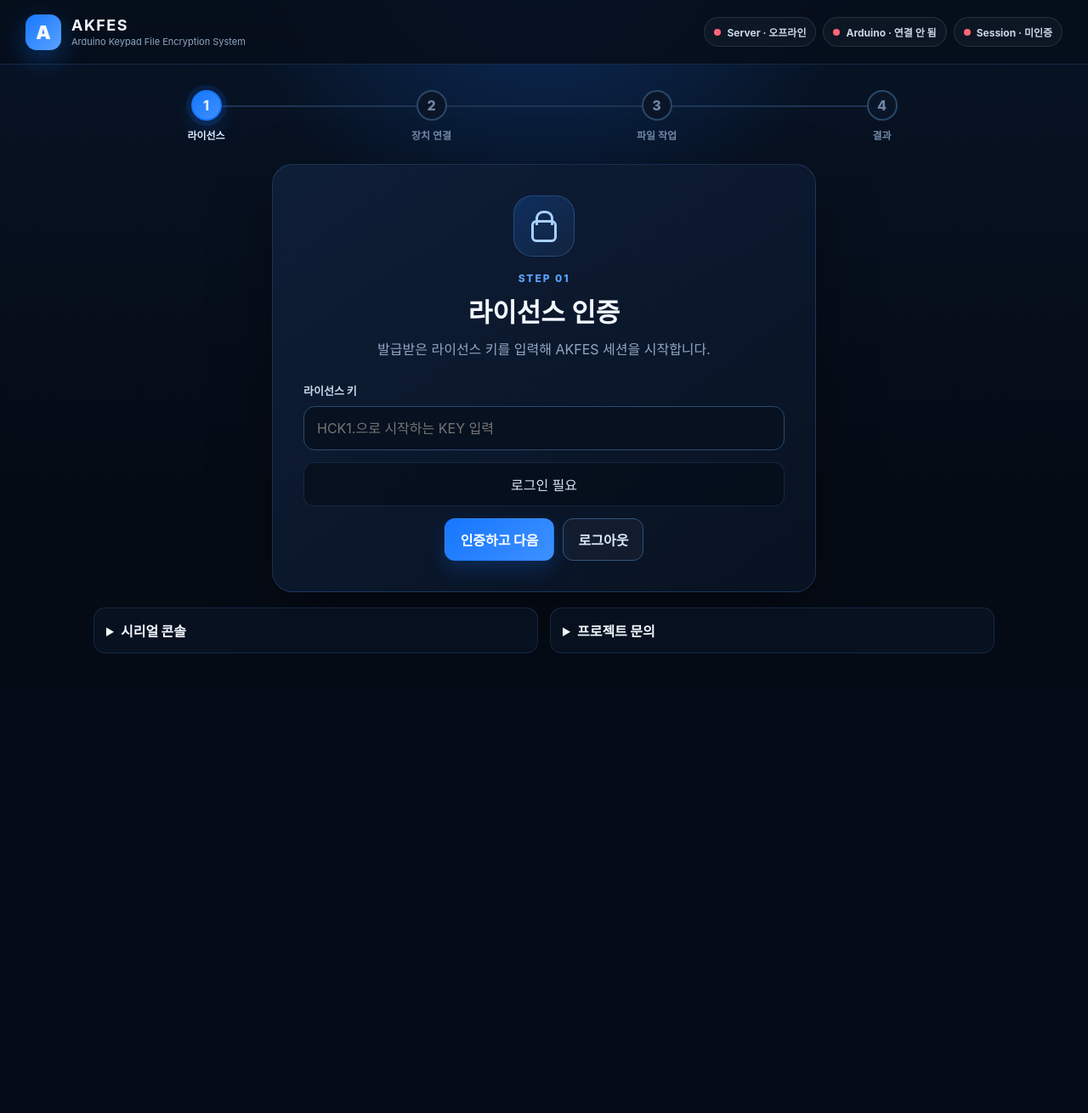
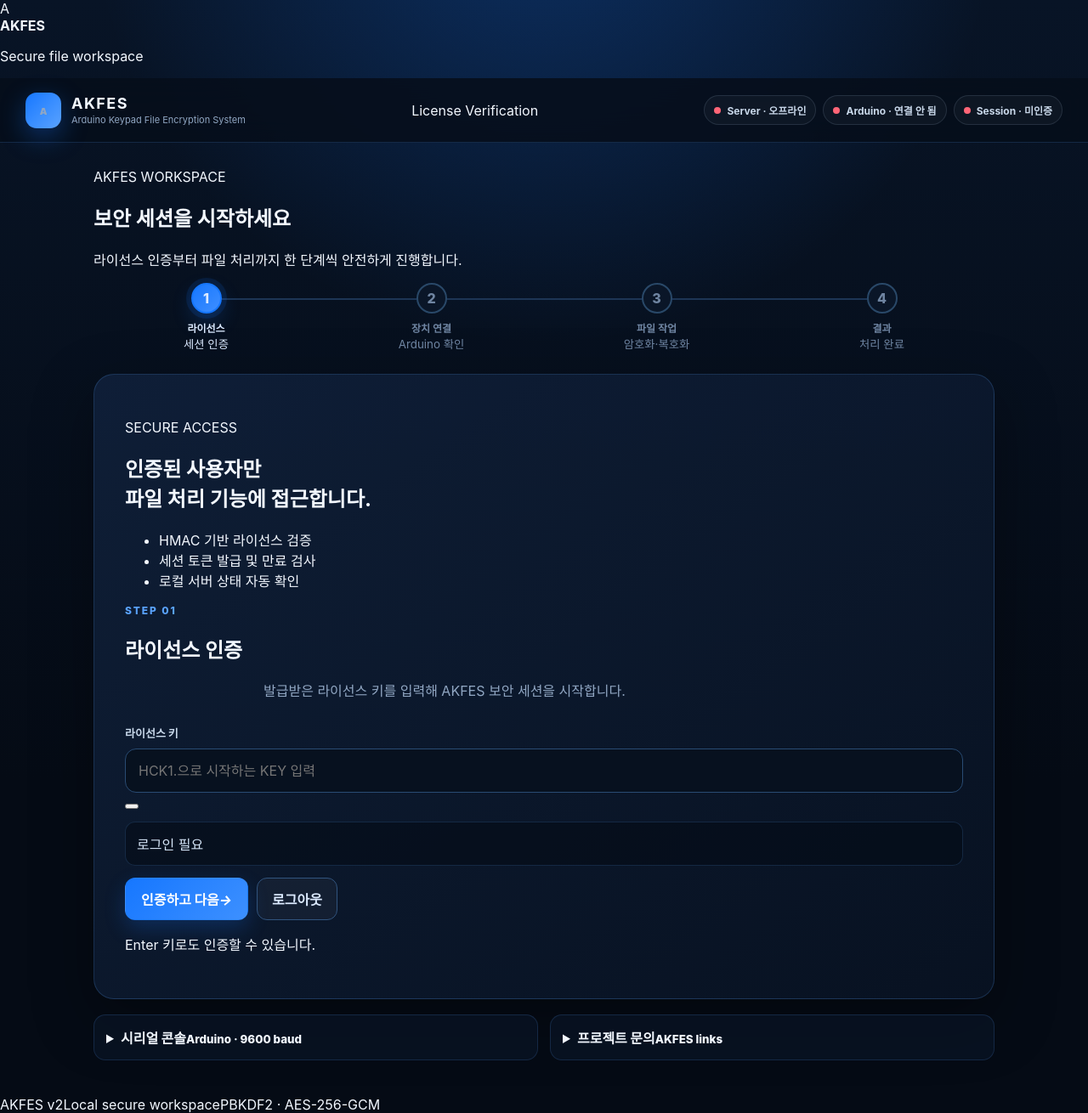
Before and after one commit to Smarttiger2338/AKFES-APP, a Flask app: template AKFES-Client/client/templates/index.html in a window 1280 px wide. Shown: the whole page at 85% size. Before the commit the page ends 769 px from the top, so only its background shows below. Run offline with Flask 3, Linux system fonts and the light colour scheme; the template is opened without the code that fills it, so the values that code supplies are empty.

Commit message:
Redesign wizard as polished animated application

```diff
--- a/AKFES-Client/client/templates/index.html
+++ b/AKFES-Client/client/templates/index.html
@@ -3,6 +3,7 @@
 <head>
 <meta charset="UTF-8">
 <meta name="viewport" content="width=device-width, initial-scale=1.0">
+<meta name="theme-color" content="#07111f">
 <title>AKFES</title>
 <link rel="stylesheet" href="../static/style.css">
 <script src="../static/contact_config.js"></script>
@@ -10,12 +11,34 @@
 <script src="../static/wizard.js" defer></script>
 </head>
 <body>
+<div id="splash" class="splash" aria-hidden="true">
+  <div class="splash-orbit"><span></span><span></span><span></span></div>
+  <div class="splash-logo">A</div>
+  <strong>AKFES</strong>
+  <p>Secure file workspace</p>
+  <div class="splash-loader"><i></i></div>
+</div>
+
+<div class="ambient ambient-a"></div>
+<div class="ambient ambient-b"></div>
+<div class="ambient ambient-c"></div>
+
 <div class="wizard-shell">
   <header class="app-header">
     <div class="brand">
-      <div class="brand-mark" aria-hidden="true">A</div>
-      <div><strong>AKFES</strong><span>Arduino Keypad File Encryption System</span></div>
+      <div class="brand-mark" aria-hidden="true"><span>A</span></div>
+      <div class="brand-copy">
+        <strong>AKFES</strong>
+        <span>Arduino Keypad File Encryption System</span>
       </div>
+    </div>
+
+    <div class="header-center" aria-hidden="true">
+      <span class="header-line"></span>
+      <span id="headerStage">License Verification</span>
+      <span class="header-line"></span>
+    </div>
+
     <div class="header-status" aria-label="시스템 상태">
       <span id="serverBadge" class="badge warning"><span class="badge-dot"></span>Server · 확인 전</span>
       <span id="arduinoBadge" class="badge danger"><span class="badge-dot"></span>Arduino · 연결 안 됨</span>
@@ -24,104 +47,179 @@
   </header>
 
   <main class="wizard-main">
+    <section class="hero-strip">
+      <div>
+        <span class="hero-kicker">AKFES WORKSPACE</span>
+        <h1 id="heroTitle">보안 세션을 시작하세요</h1>
+        <p id="heroDescription">라이선스 인증부터 파일 처리까지 한 단계씩 안전하게 진행합니다.</p>
+      </div>
+      <div class="hero-shield" aria-hidden="true">
+        <span class="shield-core"></span>
+        <span class="shield-ring ring-one"></span>
+        <span class="shield-ring ring-two"></span>
+      </div>
+    </section>
+
     <ol class="stepper" aria-label="진행 단계">
-      <li class="active" data-step-indicator="1"><span>1</span><b>라이선스</b></li>
-      <li data-step-indicator="2"><span>2</span><b>장치 연결</b></li>
-      <li data-step-indicator="3"><span>3</span><b>파일 작업</b></li>
-      <li data-step-indicator="4"><span>4</span><b>결과</b></li>
+      <li class="active" data-step-indicator="1" tabindex="0"><span>1</span><b>라이선스</b><small>세션 인증</small></li>
+      <li data-step-indicator="2" tabindex="0"><span>2</span><b>장치 연결</b><small>Arduino 확인</small></li>
+      <li data-step-indicator="3" tabindex="0"><span>3</span><b>파일 작업</b><small>암호화·복호화</small></li>
+      <li data-step-indicator="4" tabindex="0"><span>4</span><b>결과</b><small>처리 완료</small></li>
     </ol>
 
     <div id="wizardNotice" class="wizard-notice" role="status" aria-live="polite" hidden></div>
+    <div id="toastHost" class="toast-host" aria-live="polite" aria-atomic="true"></div>
 
     <section class="step-screen active" data-step="1" aria-labelledby="step1Title">
-      <div class="screen-card narrow">
-        <div class="screen-icon icon-lock" aria-hidden="true"></div>
+      <div class="screen-card split-card">
+        <div class="visual-panel visual-license">
+          <div class="visual-grid"></div>
+          <div class="visual-icon icon-lock" aria-hidden="true"></div>
+          <p>SECURE ACCESS</p>
+          <h2>인증된 사용자만<br>파일 처리 기능에 접근합니다.</h2>
+          <ul class="feature-list">
+            <li><span></span>HMAC 기반 라이선스 검증</li>
+            <li><span></span>세션 토큰 발급 및 만료 검사</li>
+            <li><span></span>로컬 서버 상태 자동 확인</li>
+          </ul>
+        </div>
+
+        <div class="form-panel">
           <p class="eyebrow">STEP 01</p>
-        <h1 id="step1Title">라이선스 인증</h1>
-        <p class="description">발급받은 라이선스 키를 입력해 AKFES 세션을 시작합니다.</p>
+          <h2 id="step1Title">라이선스 인증</h2>
+          <p class="description">발급받은 라이선스 키를 입력해 AKFES 보안 세션을 시작합니다.</p>
           <label class="field-label" for="licenseKey">라이선스 키</label>
+          <div class="input-shell">
+            <span class="input-icon key-icon" aria-hidden="true"></span>
             <input id="licenseKey" type="password" placeholder="HCK1.으로 시작하는 KEY 입력" autocomplete="off" spellcheck="false">
+            <button id="toggleLicenseBtn" type="button" class="icon-button" aria-label="라이선스 키 표시 전환"><span class="eye-icon"></span></button>
+          </div>
           <div id="loginStatus" class="message" role="status" aria-live="polite">로그인 필요</div>
-        <div class="button-row center">
-          <button id="loginBtn" type="button" class="primary-button">인증하고 다음</button>
+          <div class="button-row">
+            <button id="loginBtn" type="button" class="primary-button button-glow"><span>인증하고 다음</span><i aria-hidden="true">→</i></button>
             <button id="logoutBtn" type="button" class="secondary-button">로그아웃</button>
+          </div>
+          <p class="micro-copy">Enter 키로도 인증할 수 있습니다.</p>
         </div>
       </div>
     </section>
 
     <section class="step-screen" data-step="2" aria-labelledby="step2Title" hidden>
-      <div class="screen-card narrow">
-        <div class="screen-icon icon-device" aria-hidden="true"></div>
+      <div class="screen-card split-card reverse">
+        <div class="visual-panel visual-device">
+          <div class="device-illustration" aria-hidden="true">
+            <div class="board"><span class="board-led led-one"></span><span class="board-led led-two"></span><i></i></div>
+            <div class="cable"></div>
+            <div class="keypad"><span></span><span></span><span></span><span></span><span></span><span></span><span></span><span></span><span></span><span></span><span></span><span></span></div>
+          </div>
+          <p>HARDWARE LINK</p>
+          <h2>Arduino Uno와<br>물리적 키패드를 연결합니다.</h2>
+        </div>
+
+        <div class="form-panel">
           <p class="eyebrow">STEP 02</p>
-        <h1 id="step2Title">Arduino 연결</h1>
+          <h2 id="step2Title">Arduino 연결</h2>
           <p class="description">USB로 연결된 Arduino Uno의 시리얼 포트를 선택합니다.</p>
-        <div id="connectionStatus" class="message" role="status" aria-live="polite">아두이노 연결 대기</div>
-        <div class="button-row center">
-          <button id="connectBtn" type="button" class="primary-button">포트 선택 및 연결</button>
+          <div class="connection-card">
+            <div class="connection-pulse"><span></span></div>
+            <div><small>DEVICE STATUS</small><strong id="connectionStatus">아두이노 연결 대기</strong></div>
+          </div>
+          <div class="button-row">
+            <button id="connectBtn" type="button" class="primary-button button-glow"><span>포트 선택 및 연결</span><i aria-hidden="true">↗</i></button>
             <button id="disconnectBtn" type="button" class="secondary-button">연결 해제</button>
           </div>
           <button id="serverBtn" type="button" class="text-button">서버 상태 다시 확인</button>
           <div class="nav-row">
-          <button type="button" class="secondary-button" data-prev>이전</button>
-          <button id="deviceNextBtn" type="button" class="primary-button" data-next disabled>다음</button>
+            <button type="button" class="secondary-button" data-prev>← 이전</button>
+            <button id="deviceNextBtn" type="button" class="primary-button" data-next disabled>다음 →</button>
+          </div>
         </div>
       </div>
     </section>
 
     <section class="step-screen" data-step="3" aria-labelledby="step3Title" hidden>
-      <div class="screen-card wide">
+      <div class="screen-card workspace-card">
+        <div class="workspace-heading">
+          <div>
             <p class="eyebrow">STEP 03</p>
-        <h1 id="step3Title">파일 암호화 및 복호화</h1>
+            <h2 id="step3Title">파일 암호화 및 복호화</h2>
             <p class="description">파일과 작업 모드를 선택한 뒤 키패드로 비밀번호를 입력하세요.</p>
+          </div>
+          <div class="security-chip"><span></span>AES-256-GCM</div>
+        </div>
 
         <div id="dropZone" class="drop-zone" role="button" tabindex="0" aria-label="파일 선택 영역">
           <input type="file" id="file">
-          <div class="drop-icon" aria-hidden="true">⇩</div>
+          <div class="drop-visual" aria-hidden="true"><span class="file-sheet"></span><span class="upload-arrow">↑</span></div>
           <strong>파일을 끌어놓거나 클릭하여 선택</strong>
-          <span id="fileName">선택된 파일 없음</span>
+          <p>모든 확장자의 파일을 처리할 수 있습니다.</p>
+          <span id="fileName" class="file-name">선택된 파일 없음</span>
+          <div class="drop-ripple ripple-one"></div><div class="drop-ripple ripple-two"></div>
         </div>
 
         <div class="work-grid">
-          <div>
-            <span class="field-label">작업 모드</span>
+          <section class="work-panel">
+            <div class="panel-title"><span>01</span><div><strong>작업 모드</strong><small>수행할 기능을 선택하세요.</small></div></div>
             <div class="mode-row">
-              <label><input type="radio" name="mode" value="encrypt" checked><span class="mode-option"><b>암호화</b><small>보호된 파일 생성</small></span></label>
-              <label><input type="radio" name="mode" value="decrypt"><span class="mode-option"><b>복호화</b><small>원본 파일 복원</small></span></label>
+              <label><input type="radio" name="mode" value="encrypt" checked><span class="mode-option"><i class="mode-icon encrypt-icon"></i><b>암호화</b><small>보호된 파일 생성</small><em>선택됨</em></span></label>
+              <label><input type="radio" name="mode" value="decrypt"><span class="mode-option"><i class="mode-icon decrypt-icon"></i><b>복호화</b><small>원본 파일 복원</small><em>선택됨</em></span></label>
             </div>
-          </div>
-          <div>
-            <div class="password-heading"><span class="field-label">키패드 비밀번호</span><small># 실행 · * 삭제</small></div>
+          </section>
+
+          <section class="work-panel">
+            <div class="panel-title"><span>02</span><div><strong>키패드 비밀번호</strong><small># 실행 · * 삭제</small></div></div>
             <div id="pw" class="password-display" aria-live="polite">키패드 입력 대기 중</div>
+            <div class="password-meter"><i></i><i></i><i></i><i></i></div>
             <button id="clearBtn" type="button" class="text-button">입력 초기화</button>
-          </div>
+          </section>
         </div>
 
         <details class="advanced-box">
-          <summary>키패드 고급 설정</summary>
+          <summary><span class="settings-icon" aria-hidden="true"></span><b>키패드 고급 설정</b><small>키 입력이 다르게 인식될 때 사용</small></summary>
+          <div class="advanced-content">
             <p id="mappingStatus">매핑 상태 확인 중...</p>
             <div class="button-row"><button id="calibrateBtn" type="button" class="secondary-button">매핑 시작</button><button id="resetMapBtn" type="button" class="secondary-button">매핑 초기화</button></div>
+          </div>
         </details>
 
-        <div id="progressWrap" class="progress-wrap" hidden aria-live="polite"><div class="progress-bar"></div><span>파일 처리 중...</span></div>
-        <div class="nav-row"><button type="button" class="secondary-button" data-prev>이전</button><button id="runBtn" type="button" class="primary-button large">파일 처리 실행</button></div>
+        <div id="progressWrap" class="progress-wrap" hidden aria-live="polite">
+          <div class="progress-copy"><strong id="progressTitle">파일 처리 중</strong><span>암호화 엔진이 작업을 수행하고 있습니다.</span></div>
+          <div class="progress-track"><div class="progress-bar"></div></div>
+          <div class="progress-dots"><i></i><i></i><i></i></div>
+        </div>
+
+        <div class="nav-row">
+          <button type="button" class="secondary-button" data-prev>← 이전</button>
+          <button id="runBtn" type="button" class="primary-button large button-glow"><span>파일 처리 실행</span><i aria-hidden="true">→</i></button>
+        </div>
       </div>
     </section>
 
     <section class="step-screen" data-step="4" aria-labelledby="step4Title" hidden>
-      <div class="screen-card narrow result-card">
-        <div class="screen-icon icon-result" aria-hidden="true"></div>
+      <div class="screen-card result-card">
+        <div id="successBurst" class="success-burst" aria-hidden="true"><i></i><i></i><i></i><i></i><i></i><i></i></div>
+        <div class="result-orbit" aria-hidden="true"><span class="result-check"></span><i></i><i></i></div>
         <p class="eyebrow">STEP 04</p>
-        <h1 id="step4Title">작업 결과</h1>
+        <h2 id="step4Title">작업 결과</h2>
+        <p class="description">요청한 파일 처리가 완료되면 결과가 아래에 표시됩니다.</p>
         <div id="result" class="result-message" role="status" aria-live="polite">아직 실행하지 않았습니다.</div>
-        <div class="button-row center"><button type="button" class="primary-button" data-restart>새 작업 시작</button><button type="button" class="secondary-button" data-prev>이전</button></div>
+        <div class="button-row center"><button type="button" class="primary-button button-glow" data-restart>새 작업 시작</button><button type="button" class="secondary-button" data-prev>이전</button></div>
       </div>
     </section>
 
     <section class="bottom-panels">
-      <details class="console-panel"><summary>시리얼 콘솔</summary><div id="serialLog">로그 없음</div></details>
-      <details class="contact-panel"><summary>프로젝트 문의</summary><div class="contact-links"><a href="#" data-contact="telegram">Telegram</a><a href="#" data-contact="github">GitHub</a><a href="#" data-contact="instagram">Instagram</a></div></details>
+      <details class="console-panel">
+        <summary><span><i class="terminal-icon"></i>시리얼 콘솔</span><small>Arduino · 9600 baud</small></summary>
+        <div id="serialLog">로그 없음</div>
+      </details>
+      <details class="contact-panel">
+        <summary><span><i class="contact-icon"></i>프로젝트 문의</span><small>AKFES links</small></summary>
+        <div class="contact-links"><a href="#" data-contact="telegram">Telegram</a><a href="#" data-contact="github">GitHub</a><a href="#" data-contact="instagram">Instagram</a></div>
+      </details>
     </section>
   </main>
+
+  <footer class="app-footer"><span>AKFES v2</span><span>Local secure workspace</span><span>PBKDF2 · AES-256-GCM</span></footer>
 </div>
 </body>
 </html>
```
Lines whose indentation alone changed are shown as unchanged.
